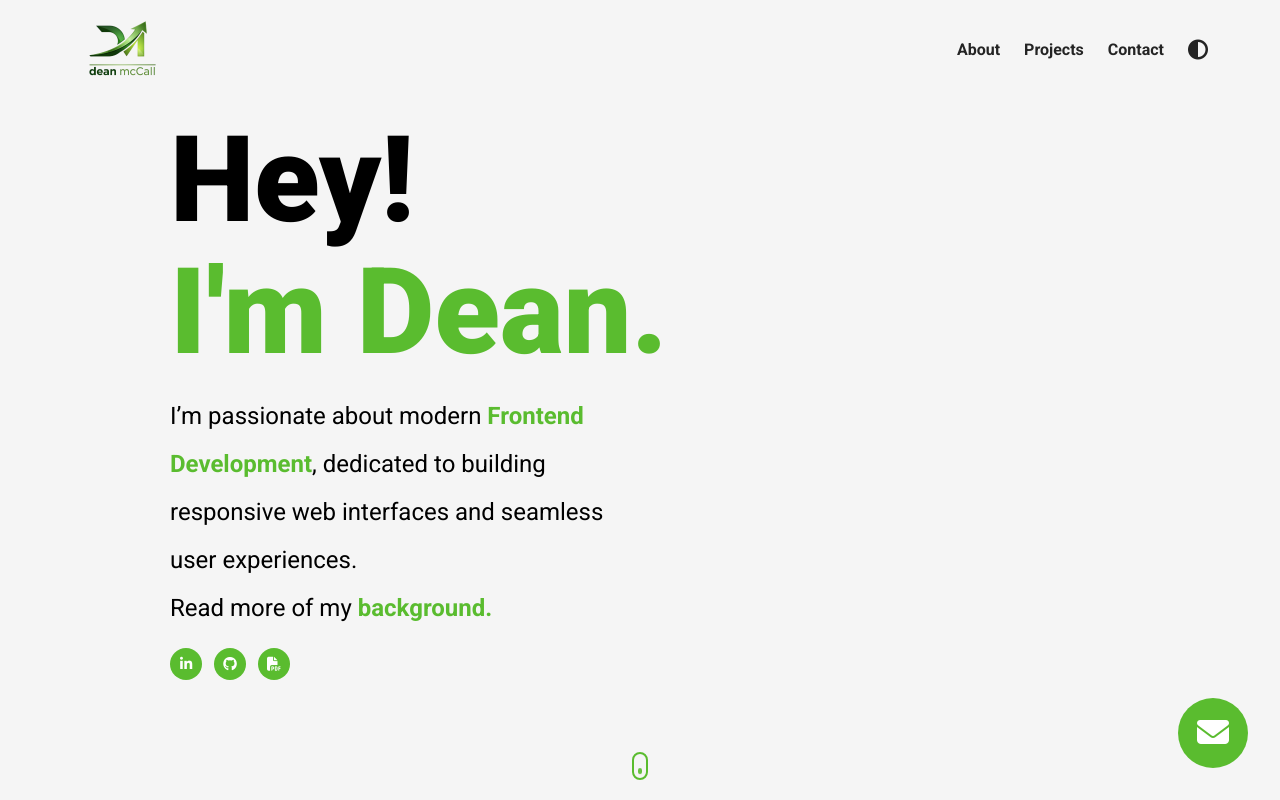
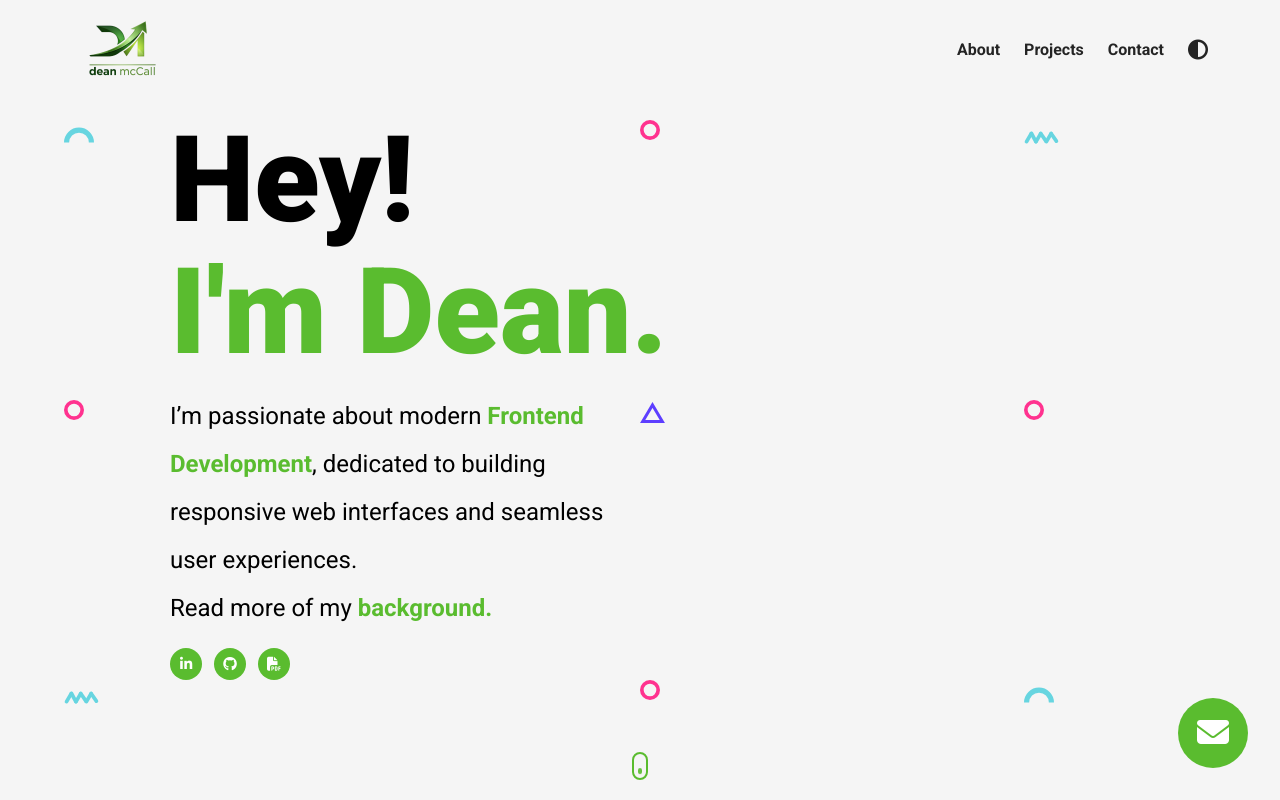
Before and after one commit to Dean-McCall1974/E-portfolio, a plain HTML site: page index.html in a window 1280 px wide. Shown: the top 800 px of the page. Drawn offline with nearby package versions, Linux system fonts and the light colour scheme.

Commit message:
5Jan26.4

```diff
--- a/index.html
+++ b/index.html
@@ -20,7 +20,7 @@
 </script>
   </head>
   <body>
-    <section id="landing-page">
+    <section id="landing-page" onmousemove="moveBackground(event)">
       <nav>
         <figure>
           <img id="personal-logo" src="./assets/mylogo no bg.png" alt="" />
@@ -154,6 +154,16 @@
             </div>
         </div>
       </div>
+      <img src="./assets/semi circle.svg" class="shape shape--0">
+      <img src="./assets/circle.svg" class="shape shape--1">
+      <img src="./assets/squiggly.svg" class="shape shape--2">
+      <img src="./assets/circle.svg" class="shape shape--3">
+      <img src="./assets/triangle.svg" class="shape shape--4">
+      <img src="./assets/circle.svg" class="shape shape--5">
+      <img src="./assets/squiggly.svg" class="shape shape--6">
+      <img src="./assets/circle.svg" class="shape shape--7">
+      <img src="./assets/semi circle.svg" class="shape shape--8">
+
     </section>
     <section id="projects">
       <div class="container">
--- a/index.js
+++ b/index.js
@@ -3,6 +3,19 @@
 // uAPy9xI5FIduex09c (public key)
 let isModalOpen = false;
 let contrastToggle = false;
+const scaleFactor = 1 / 20;
+
+function moveBackground(event) {
+      const shapes = document.querySelectorAll(".shape");
+      const x = event.clientX * scaleFactor;
+      const y = event.clientY * scaleFactor;
+
+      for (let i = 0; i < shapes.length; ++i) {
+        const isOdd = i % 2 !== 0;
+        const boolInt = isOdd ? -1 : 1;
+        shapes[i].style.transform = `translate(${x * boolInt}px, ${y * boolInt}px)`
+      }
+}
 
 function toggleContrast() {
     contrastToggle = !contrastToggle;
--- a/style.css
+++ b/style.css
@@ -609,3 +609,51 @@ footer {
     color: #5abc2f;
 
 }
+
+
+/*
+
+SHAPES
+
+*/
+
+.shape {
+    position: fixed;
+}
+
+.shape--0 {
+    top: 15vh;
+    left: 5vw;
+}
+.shape--1 {
+    top: 15vh;
+    left: 50vw;
+}
+.shape--2 {
+    top: 15vh;
+    left: 80vw;
+}
+.shape--3 {
+    top: 50vh;
+    left: 5vw;
+}
+.shape--4 {
+    top: 50vh;
+    left: 50vw;
+}
+.shape--5 {
+    top: 50vh;
+    left: 80vw;
+}
+.shape--6 {
+    top: 85vh;
+    left: 5vw;
+}
+.shape--7 {
+    top: 85vh;
+    left: 50vw;
+}
+.shape--8 {
+    top: 85vh;
+    left: 80vw;
+}
```
